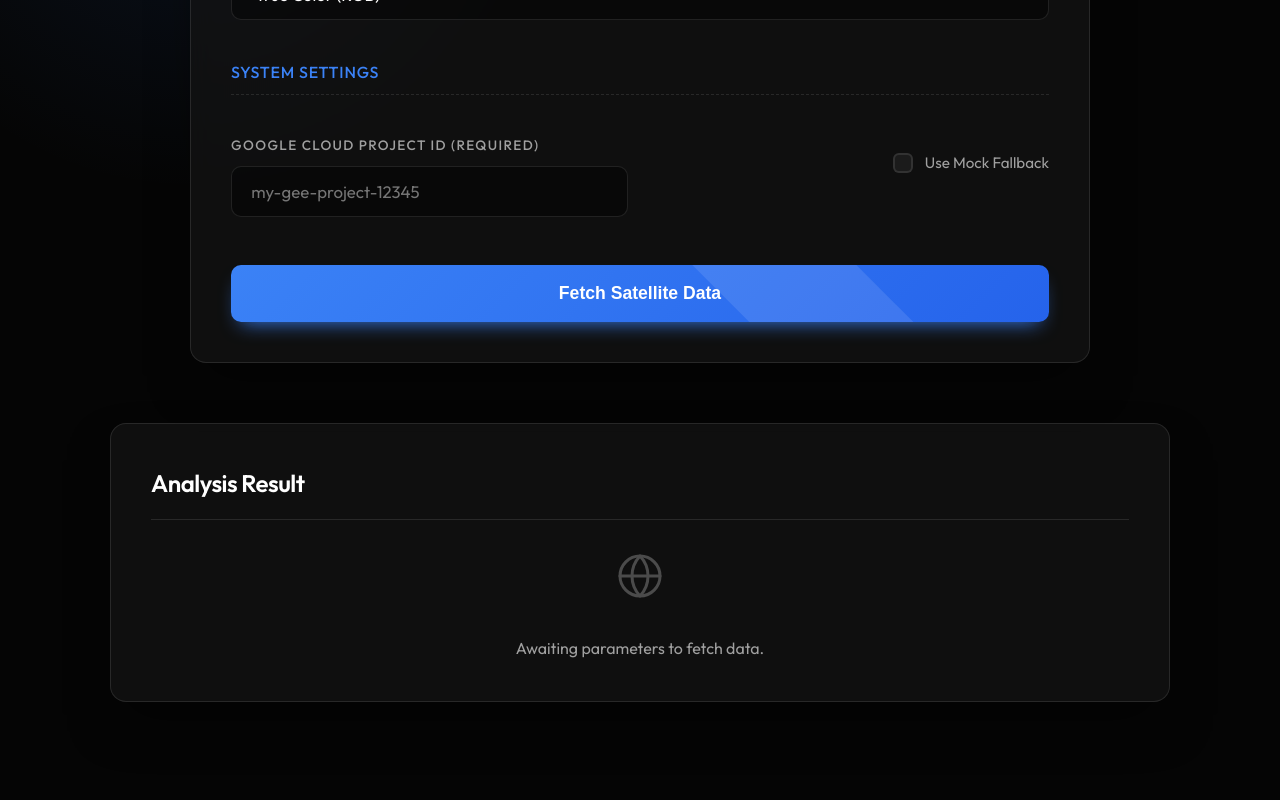
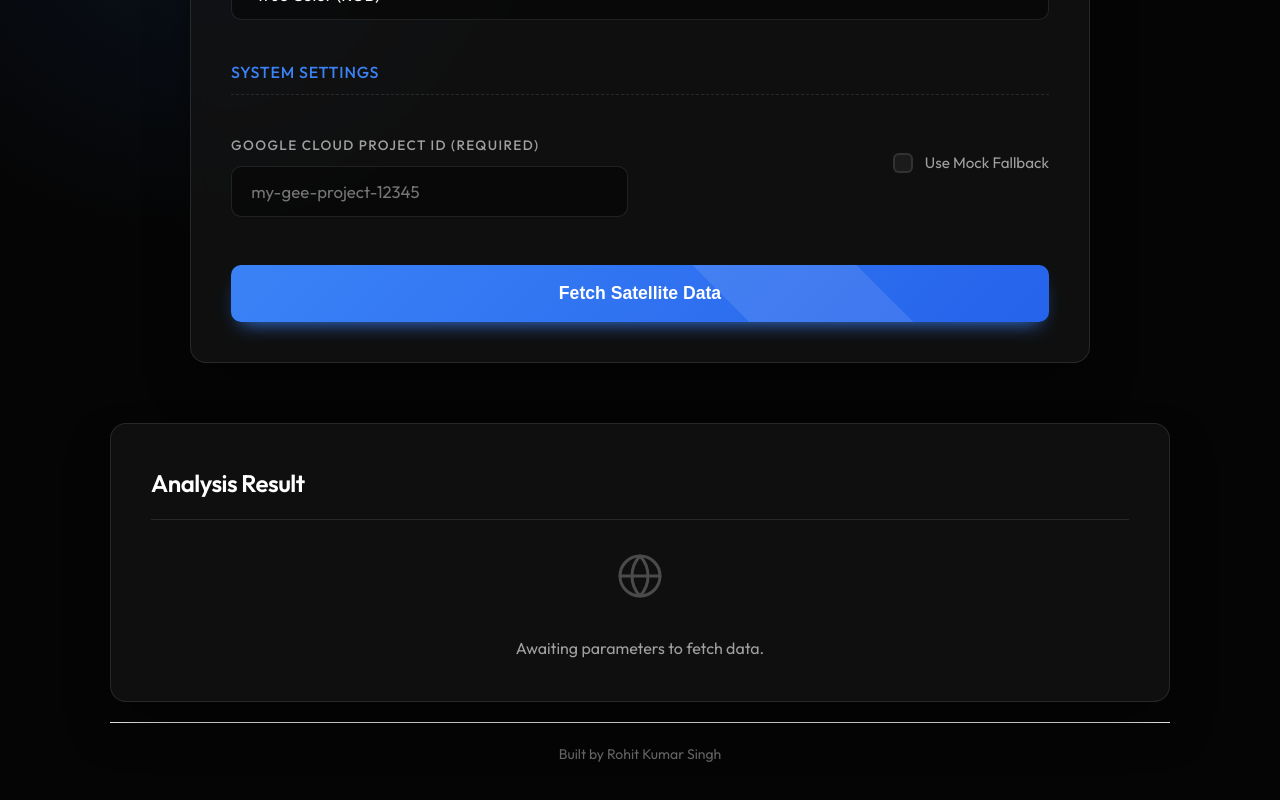
Before and after one commit to rohittheprofessor/GIS, a React app in the folder frontend/: page / in a window 1280 px wide. Shown: the part 1040-1840 px from the top of the page. Before the commit the page ends 1762 px from the top, so only its background shows below. Built offline with nearby package versions, Linux system fonts and the light colour scheme; the HTML template or start-up script is replaced by a standard one.

Commit message:
Add author attribution footer

```diff
--- a/frontend/src/App.jsx
+++ b/frontend/src/App.jsx
@@ -97,6 +97,9 @@ function App() {
           )}
         </section>
       </main>
+      <footer style={{ textAlign: 'center', padding: '20px', marginTop: '20px', color: '#666', fontSize: '14px', borderTop: '1px solid #eee' }}>
+        Built by Rohit Kumar Singh
+      </footer>
     </div>
   );
 }
```
